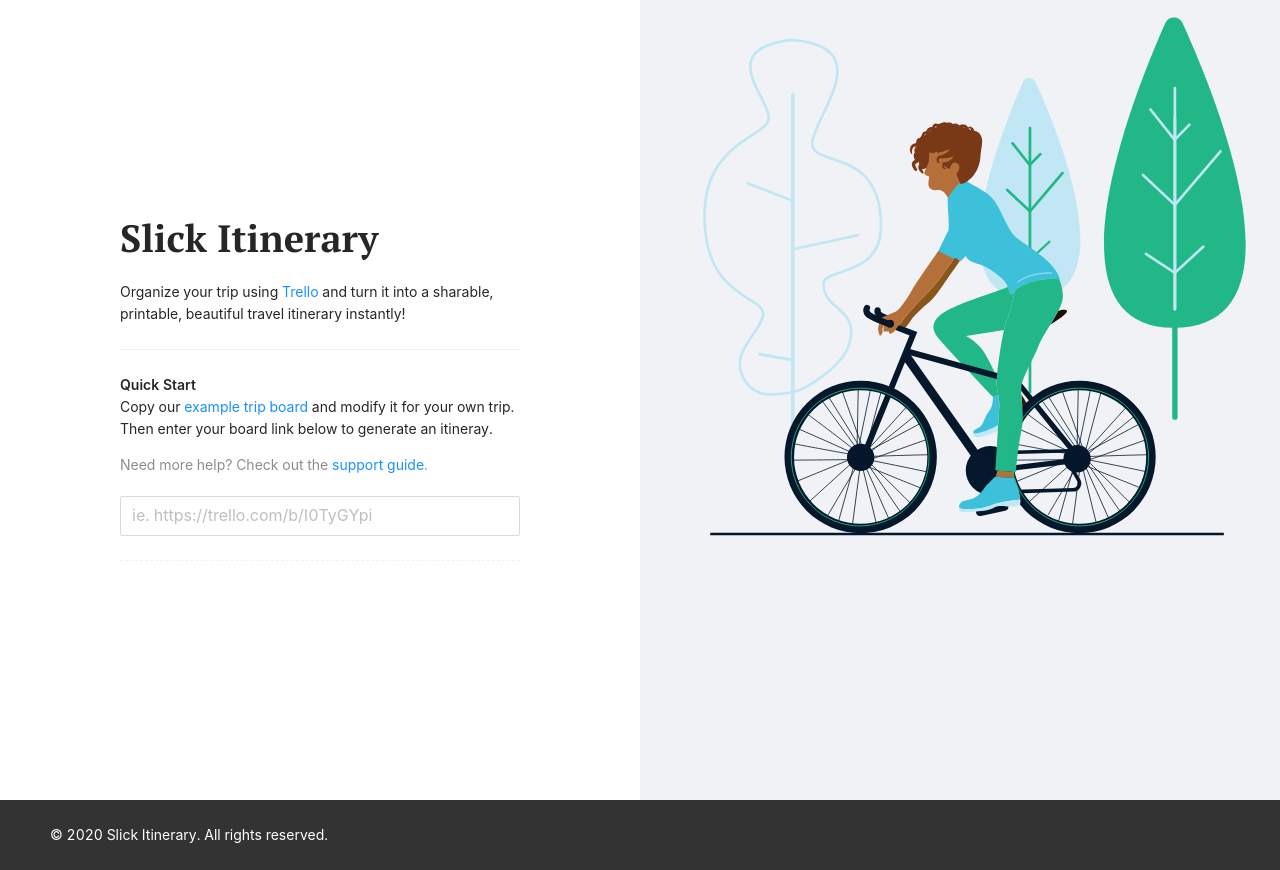
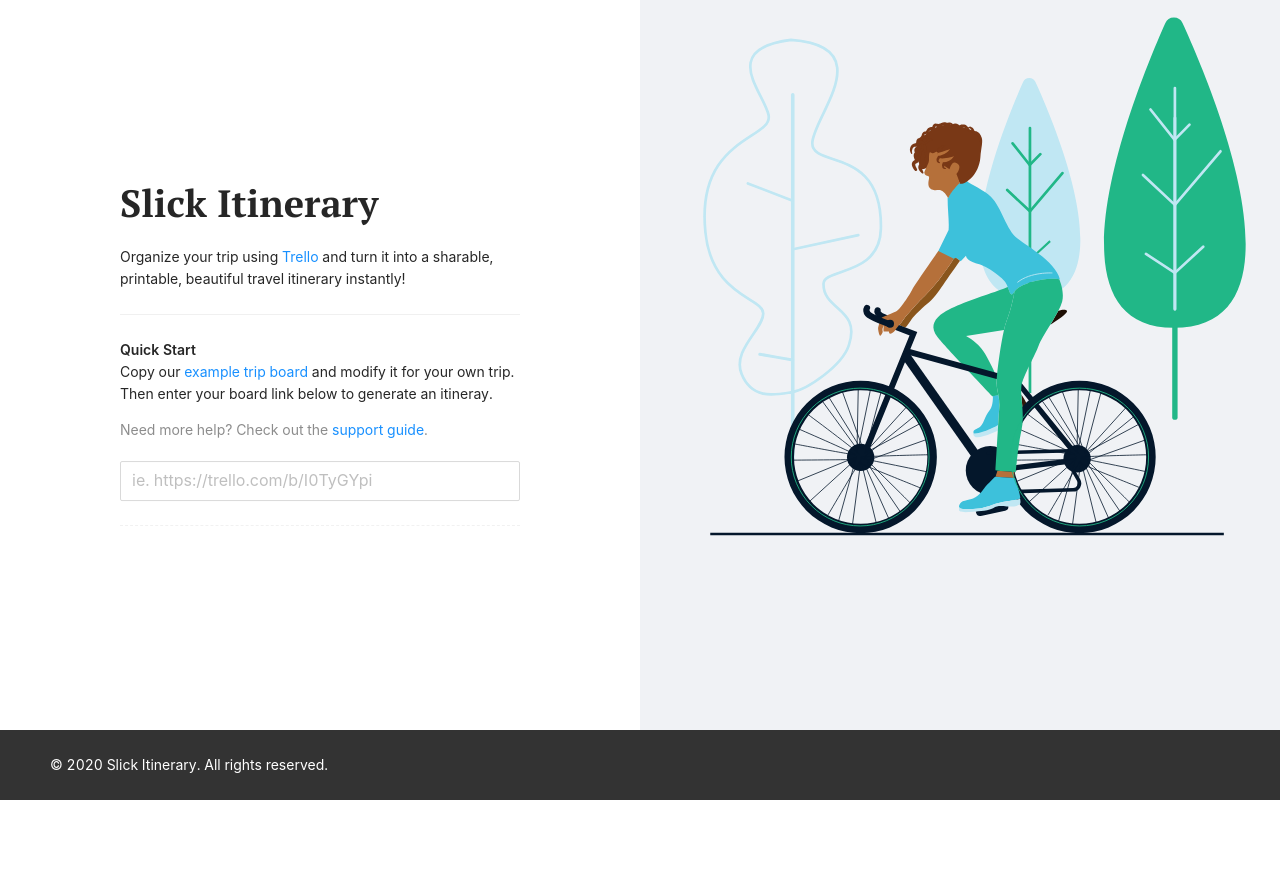
Before and after one commit to jamigibbs/slick-itinerary, a React (Create React App) app: page / in a window 1280 px wide. After the commit the page ends 800 px from the top, so only its background shows below. Built offline with nearby package versions, Linux system fonts and the light colour scheme; no server answers.

Commit message:
Updating home column heights.

```diff
--- a/src/Home.css
+++ b/src/Home.css
@@ -3,6 +3,14 @@
 .logo {
   font-family: 'PT Serif', serif;
   font-weight: 700;
+}
+
+.ant-row.content-row {
+  height: 100%;
+  width: 100%;
+  position: absolute!important;
+  right: 0;
+  top: 0;
 }
 
 .home-left-column-wrap {
@@ -14,7 +22,6 @@
 @media (min-width: 1200px) {
   .home-left-column-wrap {
     padding: 0;
-    height: 100vh;
   }
   .home-left-column {
     left: 50%;
--- a/src/Home.js
+++ b/src/Home.js
@@ -30,8 +30,8 @@
       <Layout>
         <div className="flex-wrapper">
         <Layout>
-          <Content>
-            <Row>
+          <Content style={{position: 'relative'}}>
+            <Row className="content-row">
               <Col xs={{ span: 24, order: 2 }} sm={{ span: 24, order: 2 }} md={{ span: 12, order: 1 }} className="home-left-column-wrap">
                 <div className="home-left-column">
                   <Title className="logo">Slick Itinerary</Title>
```
